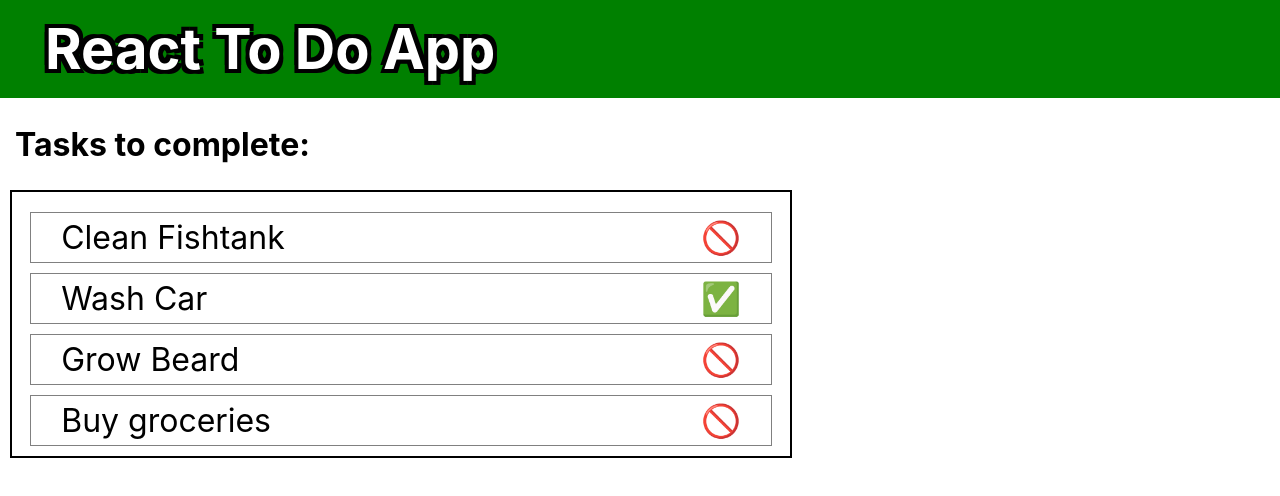
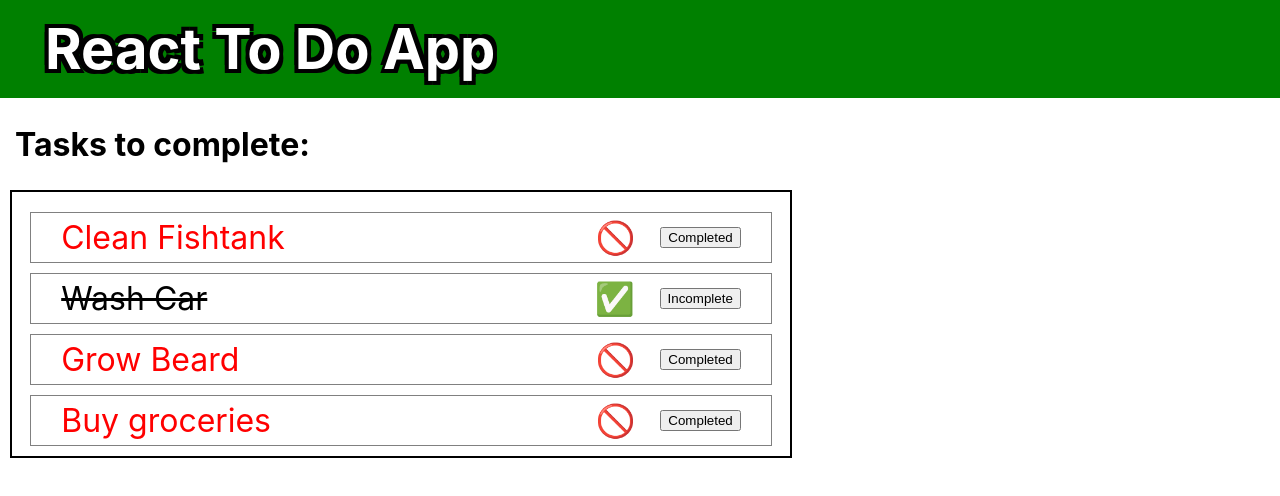
Before and after one commit to bradsimpson213/react-todo, a React (Create React App) app: page / in a window 1280 px wide. Shown: the top 496 px of the page. Built offline with nearby package versions, Linux system fonts and the light colour scheme.

Commit message:
created button to toggle complete

```diff
--- a/src/components/ToDo/ToDo.css
+++ b/src/components/ToDo/ToDo.css
@@ -3,6 +3,7 @@
     color: black;
     display: flex;
     justify-content: space-between;
+    align-items: center;
     border: 1px solid gray;
     padding: 5px;
     margin: 5px;
@@ -16,4 +17,15 @@
 
 .task-completed {
     margin-right: 25px;
+
 }
+
+.task-controls {
+    display: flex;
+    flex-direction: row;
+    align-items: center;
+}
+
+.task-button {
+    margin-right: 25px;
+}
--- a/src/components/ToDo/ToDo.js
+++ b/src/components/ToDo/ToDo.js
@@ -1,12 +1,26 @@
 import React from 'react';
 import './ToDo.css';
 
-const ToDo = ({ task, completed }) => {
+const ToDo = ({ id, task, completed, toggleComplete }) => {
 
     return (
         <div className="todo">
-            <span className="task-name">{ task }</span>
-            <span className="task-completed">{ completed ? "✅" : "🚫" }</span>
+            <span
+                style={ completed ? {textDecoration: 'line-through'} : {color: 'red'} }
+                className="task-name"
+            >
+                { task }
+            </span>
+            <div className="task-controls">
+                <span className="task-completed">{ completed ? "✅" : "🚫" }</span>
+                <button
+                    className="task-button"
+                    onClick={ () => toggleComplete(id)}
+                >
+                    { completed ? 'Incomplete' : 'Completed'}
+                </button>
+            </div>
+
         </div>
     );
 };
--- a/src/components/ToDoList/ToDoList.js
+++ b/src/components/ToDoList/ToDoList.js
@@ -1,4 +1,4 @@
-import React from 'react';
+import React, { useState } from 'react';
 import ToDo from "../ToDo/ToDo"
 import './ToDoList.css';
 
@@ -9,15 +9,22 @@ const ToDoList = () => {
             { id: 3, task: "Grow Beard", completed: false },
             { id: 4, task: "Buy groceries", completed: false }
         ];
+    const [todos, setTodos] = useState(initialTodos);
+
+    const toggleComplete = (id) => {
+        setTodos( todos.map( todo => todo.id === id ? { ...todo, completed: !todo.completed } : todo));
+    };
 
     return(
         <div className="todo-container">
-            {initialTodos.map(todo => {
+            {todos.map(todo => {
                 return (
                     <ToDo
-                        key={todo.id}
-                        task={todo.task}
-                        completed={todo.completed}
+                        key={ todo.id }
+                        id={ todo.id }
+                        task={ todo.task }
+                        completed={ todo.completed }
+                        toggleComplete={ toggleComplete }
                     />
                 )
             })}
```
